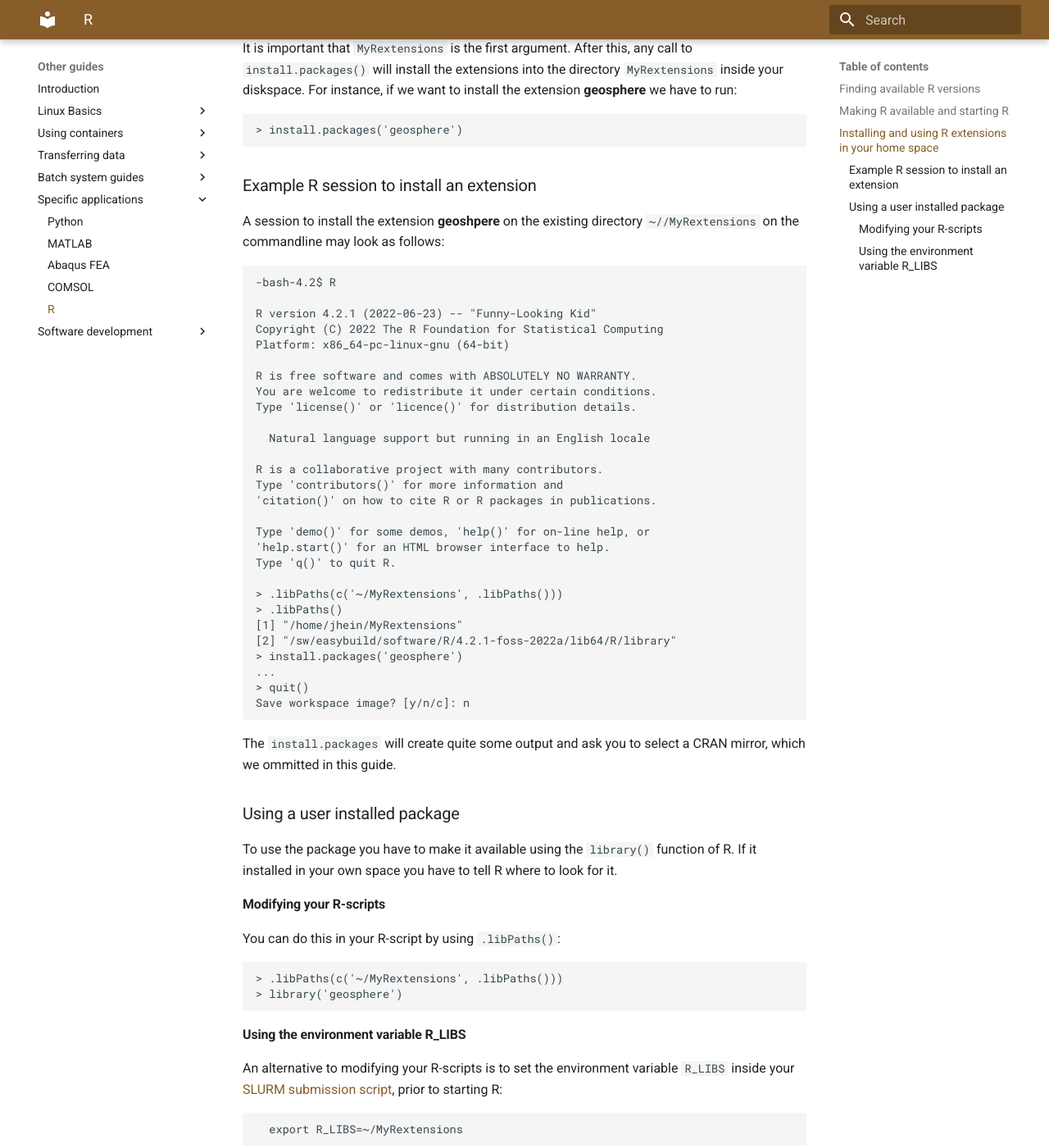
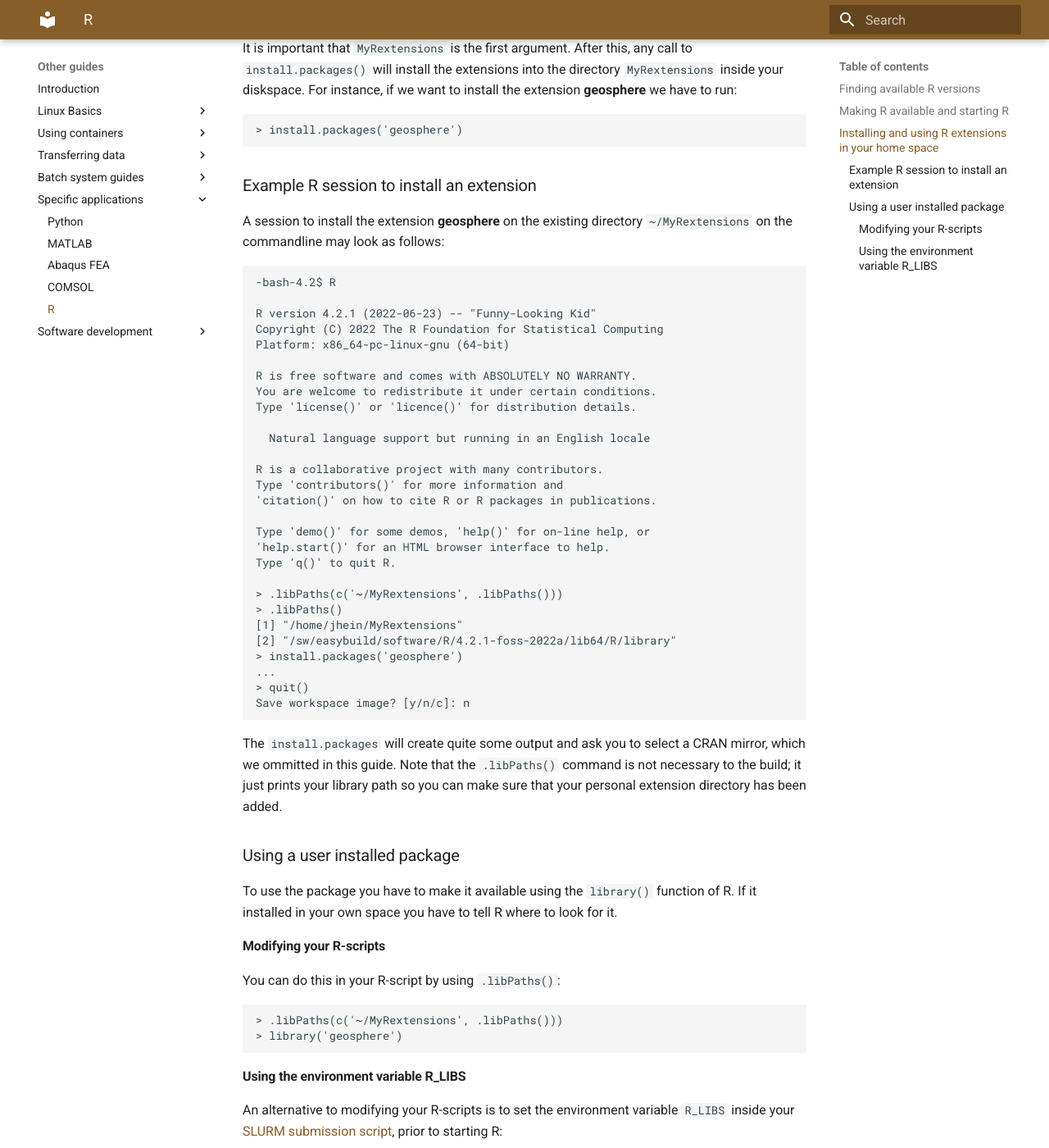
Before and after one commit to lunarc/lunarc_docs, an MkDocs documentation site: the page built from docs/guides/applications/Rscript.md, in a window 1280 px wide and 1400 px high, scrolled down 2845 px. Shown: the whole window at 82% size. Built offline with MkDocs 1.6.1 and Material for MkDocs 9.7.7, drawn with Linux system fonts in a browser that asks for light colours; comment, search, counter and statistics services are not loaded.

Commit message:
Update Rscript.md
fixed a couple of badly-placed typos and added a clarification to one step

````diff
--- a/docs/guides/applications/Rscript.md
+++ b/docs/guides/applications/Rscript.md
@@ -128,8 +128,8 @@ It is important that `MyRextensions` is the first argument.  After this, any cal
 
 ### Example R session to install an extension
 
-A session to install the extension **geoshpere** on the existing directory `
-~//MyRextensions` on the commandline may look as follows:
+A session to install the extension **geosphere** on the existing directory `
+~/MyRextensions` on the commandline may look as follows:
 
 ```
 -bash-4.2$ R
@@ -162,7 +162,7 @@ Type 'q()' to quit R.
 Save workspace image? [y/n/c]: n
 ```
 
-The `install.packages` will create quite some output and ask you to select a CRAN mirror, which we ommitted in this guide.
+The `install.packages` will create quite some output and ask you to select a CRAN mirror, which we ommitted in this guide. Note that the `.libPaths()` command is not necessary to the build; it just prints your library path so you can make sure that your personal extension directory has been added.
 
 ### Using a user installed package
 
````
